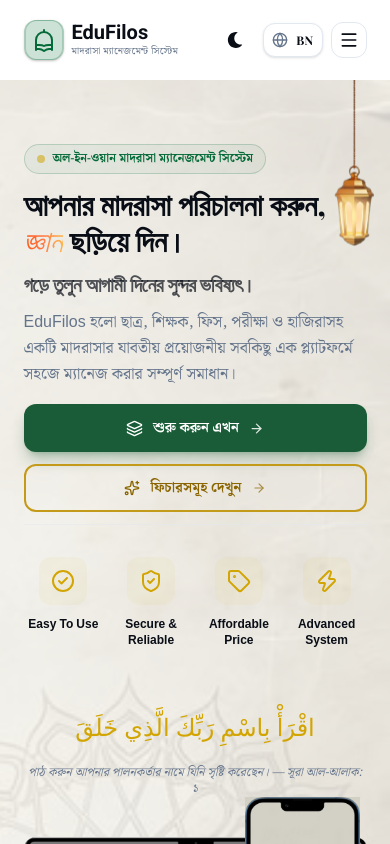
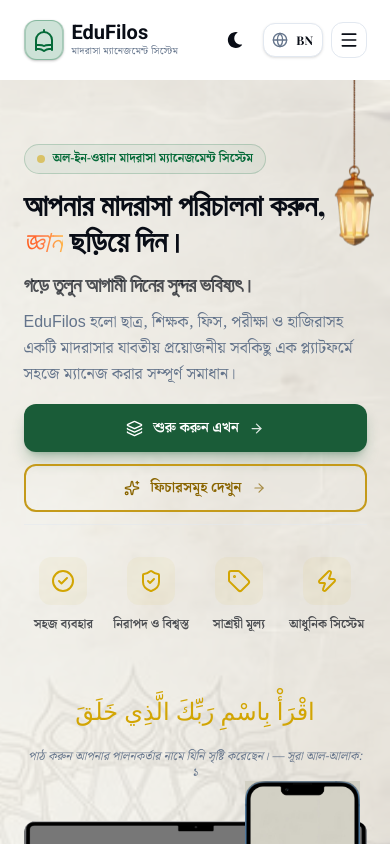
Before and after one commit to almahmud-dev/edufilo, a Next.js app: page / in a window 390 px wide. Shown: the top 844 px of the page. Built offline with nearby package versions, Linux system fonts and the light colour scheme; grey boxes are pictures that could not be loaded.

Commit message:
Minfeature lang setup

```diff
--- a/src/components/banner/MiniFeatures.jsx
+++ b/src/components/banner/MiniFeatures.jsx
@@ -1,23 +1,26 @@
 "use client";
 
 import { FEATURES } from "@/helper/banner";
+import { useLanguage } from "@/context/LanguageContext";
 
 export default function MiniFeatures() {
+  const { lang } = useLanguage();
+
   return (
     <div className="grid grid-cols-4 gap-2 sm:gap-6 pt-8 border-t border-border-custom/50">
       {FEATURES.map((feat) => {
         const Icon = feat.icon;
-
         return (
           <div
             key={feat.en}
-            className="flex flex-col items-center text-center space-y-3"
+            className="group flex flex-col items-center text-center space-y-3 cursor-default"
           >
-            <div className="w-12 h-12 rounded-xl bg-gold/5 flex items-center justify-center text-gold">
-              <Icon className="w-6 h-6" />
+            <div className="w-12 h-12 rounded-xl bg-gold/5 flex items-center justify-center text-gold transition-all duration-200 group-hover:bg-gold/15 group-hover:scale-110 group-hover:shadow-sm group-hover:shadow-gold/20">
+              <Icon className="w-6 h-6 transition-transform duration-200 group-hover:scale-110" />
             </div>
-
-            <span className="text-xs sm:text-sm font-bold">{feat.en}</span>
+            <span className="text-xs sm:text-sm font-bold text-foreground/70 transition-colors duration-200 group-hover:text-gold">
+              {lang === "BN" ? feat.bn : feat.en}
+            </span>
           </div>
         );
       })}
```
